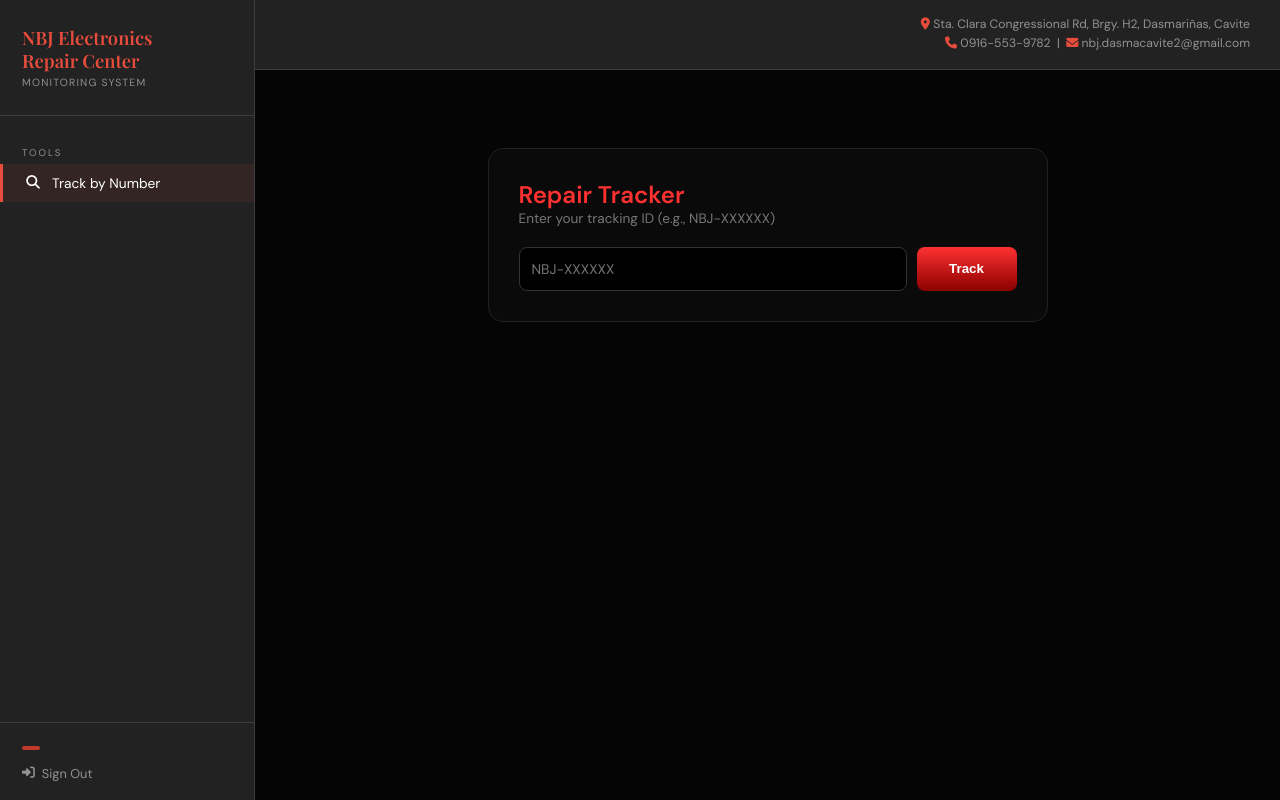
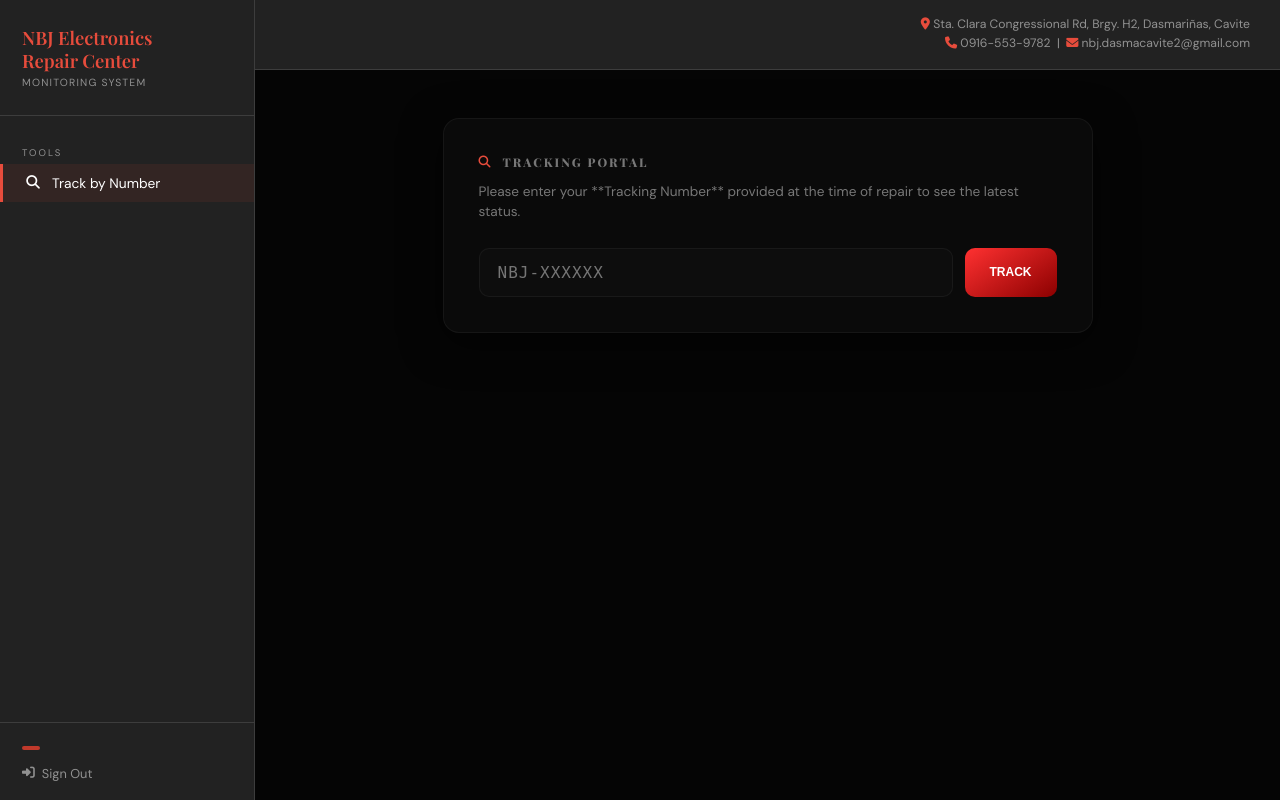
Before and after one commit to shujimatsuoka28/nbj_repair_center_website, a Flask app: page /track in a window 1280 px wide. Run offline with Flask 3, Linux system fonts and the light colour scheme.

Commit message:
Update track.html

```diff
--- a/nbj_repair_system/nbj_repair/templates/track.html
+++ b/nbj_repair_system/nbj_repair/templates/track.html
@@ -3,77 +3,297 @@
 {% block title %}Track Repair — NBJ{% endblock %}
 
 {% block content %}
+
 <style>
-    body { background-color: #050505 !important; color: #fff; }
-    .track-card { background: #0a0a0a; border: 1px solid #222; border-radius: 15px; padding: 30px; margin-top: 30px; }
-    .btn-red { background: linear-gradient(to bottom, #ff3131, #8b0000); color: white; border: none; padding: 12px 20px; border-radius: 8px; cursor: pointer; font-weight: bold; width: 100px; }
-    .progress-wrap { display: flex; justify-content: space-between; margin: 30px 0; }
-    .step { flex: 1; text-align: center; border-top: 4px solid #1a1a1a; padding-top: 10px; font-size: 0.6rem; color: #555; text-transform: uppercase; }
-    .step.active { border-top-color: #ff3131; color: #fff; font-weight: bold; }
-    input { background: #000; border: 1px solid #333; color: #fff; padding: 12px; border-radius: 8px; flex: 1; }
+
+    :root {
+
+        --bg-super-dark: #050505;
+
+        --card-bg: #0a0a0a;
+
+        --accent-red: #ff3131;
+
+        --accent-gradient: linear-gradient(145deg, #ff3131, #8b0000);
+
+        --text-bright: #ffffff;
+
+        --text-dim: #777777;
+
+        --border-thin: rgba(255, 255, 255, 0.05);
+
+        --input-bg: #0d0d0d;
+
+    }
+
+
+
+    body, .main { background-color: var(--bg-super-dark) !important; }
+
+
+
+    .track-container { max-width: 650px; margin: 0 auto; padding-top: 20px; }
+
+
+
+    /* Search Card */
+
+    .card { background: var(--card-bg); border: 1px solid var(--border-thin); border-radius: 16px; padding: 35px; margin-bottom: 25px; box-shadow: 0 10px 40px rgba(0, 0, 0, 0.6); }
+
+    .card-title { font-size: 0.75rem; font-weight: 800; text-transform: uppercase; letter-spacing: 2px; color: var(--text-dim); margin-bottom: 12px; display: flex; align-items: center; gap: 10px; }
+
+    .card-subtitle { font-size: 0.85rem; color: var(--text-dim); margin-bottom: 25px; line-height: 1.5; }
+
+
+
+    /* Input Styling */
+
+    .search-flex { display: flex; gap: 12px; }
+
+    input[type="text"] { flex: 1; background: var(--input-bg); border: 1px solid var(--border-thin); border-radius: 10px; padding: 14px 18px; color: var(--text-bright); font-family: monospace; font-size: 1rem; letter-spacing: 1px; transition: 0.3s; }
+
+    input[type="text"]:focus { outline: none; border-color: var(--accent-red); box-shadow: 0 0 15px rgba(255, 49, 49, 0.1); }
+
+
+
+    .btn-track { background: var(--accent-gradient); color: #fff; border: none; padding: 0 25px; border-radius: 10px; font-weight: 800; text-transform: uppercase; font-size: 0.75rem; cursor: pointer; transition: 0.3s; }
+
+    .btn-track:hover { transform: translateY(-2px); box-shadow: 0 8px 20px rgba(255, 49, 49, 0.3); }
+
+
+
+    /* Status Progress Bar */
+
+    .progress-container { margin: 35px 0; overflow-x: hidden; }
+
+    .progress-track { display: flex; justify-content: space-between; position: relative; }
+
+    .status-step { flex: 1; text-align: center; position: relative; z-index: 1; }
+
+    .step-line { height: 4px; background: #1a1a1a; border-radius: 2px; margin-bottom: 10px; transition: 0.4s; }
+
+    .step-line.active { background: var(--accent-red); box-shadow: 0 0 10px rgba(255, 49, 49, 0.4); }
+
+    .step-label { font-size: 0.52rem; font-weight: 800; text-transform: uppercase; letter-spacing: 0.5px; color: var(--text-dim); transition: 0.3s; }
+
+    .step-label.active { color: var(--text-bright); }
+
+
+
+    /* Result Details */
+
+    .result-grid { display: grid; grid-template-columns: 1fr 1fr; gap: 20px; padding-top: 25px; border-top: 1px solid var(--border-thin); }
+
+    .data-point .label { font-size: 0.6rem; font-weight: 700; text-transform: uppercase; color: var(--text-dim); margin-bottom: 4px; }
+
+    .data-point .value { font-size: 0.95rem; color: var(--text-bright); font-weight: 500; }
+
+
+
+    .notes-box { margin-top: 25px; padding: 18px; background: rgba(255, 255, 255, 0.02); border-radius: 12px; font-size: 0.88rem; color: #d1d1d1; line-height: 1.6; border-left: 3px solid var(--accent-red); }
+
+
+
+    .alert-error { background: rgba(255, 49, 49, 0.1); border: 1px solid rgba(255, 49, 49, 0.2); color: #ff8080; padding: 15px; border-radius: 10px; font-size: 0.85rem; margin-bottom: 20px; display: flex; align-items: center; gap: 10px; }
+
+
+
+    @media (max-width: 500px) {
+
+        .step-label { display: none; }
+
+        .step-label.active { display: block; font-size: 0.6rem; margin-top: 5px; }
+
+        .result-grid { grid-template-columns: 1fr; }
+
+    }
+
 </style>
 
-<div class="container" style="max-width: 600px; margin: auto; padding: 20px;">
-    <div class="track-card">
-        <h2 style="color: #ff3131;">Repair Tracker</h2>
-        <p style="color: #777; font-size: 0.85rem; margin-bottom: 20px;">Enter your tracking ID (e.g., NBJ-XXXXXX)</p>
 
-        <form method="POST" action="{{ url_for('track') }}">
-            <div style="display: flex; gap: 10px;">
-                <input type="text" name="tracking_number" placeholder="NBJ-XXXXXX" value="{{ tracking_number or '' }}" required>
-                <button type="submit" class="btn-red">Track</button>
+
+<div class="track-container">
+
+    <div class="card">
+
+        <div class="card-title"><i class="fas fa-search"></i> Tracking Portal</div>
+
+        <p class="card-subtitle">
+
+            Please enter your **Tracking Number** provided at the time of repair to see the latest status.
+
+        </p>
+
+
+
+        <form method="POST">
+
+            <div class="search-flex">
+
+                <input type="text" name="tracking_number" placeholder="NBJ-XXXXXX" value="{{ tracking_number or '' }}" required autocomplete="off">
+
+                <button type="submit" class="btn-track">Track</button>
+
             </div>
+
         </form>
+
     </div>
 
+
+
     {% if error %}
-    <div style="background: rgba(255, 49, 49, 0.1); color: #ff8080; padding: 15px; border-radius: 10px; margin-top: 20px; text-align: center; border: 1px solid #ff3131;">
-        {{ error }}
+
+    <div class="alert-error">
+
+        <i class="fas fa-exclamation-triangle"></i> {{ error }}
+
     </div>
+
     {% endif %}
 
+
+
     {% if repair %}
-    <div class="track-card" style="border-top: 4px solid #ff3131;">
-        <div style="display: flex; justify-content: space-between; align-items: center; margin-bottom: 20px;">
-            <h3 style="color: #ff3131; font-family: monospace; margin: 0;">{{ repair['tracking_number'] }}</h3>
-            <span style="background: #ff3131; padding: 4px 12px; border-radius: 20px; font-size: 0.7rem; font-weight: bold;">{{ repair['status'] }}</span>
+
+    <div class="card" style="border-color: rgba(255, 49, 49, 0.2); animation: fadeIn 0.5s ease-out;">
+
+        <div style="display: flex; justify-content: space-between; align-items: center; margin-bottom: 30px;">
+
+            <div>
+
+                <div style="font-size: 0.6rem; color: var(--text-dim); text-transform: uppercase; margin-bottom: 4px; letter-spacing: 1px;">Tracking ID</div>
+
+                <div style="font-family: monospace; font-size: 1.4rem; font-weight: 800; color: var(--accent-red);">
+
+                    {{ repair['tracking_number'] }}
+
+                </div>
+
+            </div>
+
+            {% set s = repair['status'] %}
+
+            <span class="badge badge-{{ s.lower().replace(' ','') }}" style="padding: 8px 16px;">
+
+                {{ s }}
+
+            </span>
+
         </div>
 
+
+
         {% set statuses = ['Received','Diagnosing','Repairing','Waiting for Parts','Completed','Released'] %}
+
         {% set current_idx = statuses.index(repair['status']) if repair['status'] in statuses else 0 %}
 
-        <div class="progress-wrap">
-            {% for st in statuses %}
-            <div class="step {% if loop.index0 <= current_idx %}active{% endif %}">{{ st }}</div>
-            {% endfor %}
+
+
+        <div class="progress-container">
+
+            <div class="progress-track">
+
+                {% for st in statuses %}
+
+                {% set idx = loop.index0 %}
+
+                <div class="status-step">
+
+                    <div class="step-line {% if idx <= current_idx %}active{% endif %}"></div>
+
+                    <div class="step-label {% if idx <= current_idx %}active{% endif %}">{{ st }}</div>
+
+                </div>
+
+                {% endfor %}
+
+            </div>
+
         </div>
 
-        <div style="display: grid; grid-template-columns: 1fr 1fr; gap: 20px; border-top: 1px solid #222; padding-top: 20px;">
-            <div>
-                <small style="color: #777; display: block; margin-bottom: 5px;">CUSTOMER</small>
-                <span>{{ repair['customer_name'] }}</span>
+
+
+        <div class="result-grid">
+
+            <div class="data-point">
+
+                <div class="label">Customer Name</div>
+
+                <div class="value">{{ repair['customer_name'] }}</div>
+
             </div>
-            <div>
-                <small style="color: #777; display: block; margin-bottom: 5px;">DEVICE</small>
-                <span>{{ repair['item_name'] }} ({{ repair['item_brand'] }})</span>
+
+            <div class="data-point">
+
+                <div class="label">Device Info</div>
+
+                <div class="value">{{ repair['item_name'] }} {% if repair['item_brand'] %}<span style="color: var(--text-dim);">({{ repair['item_brand'] }})</span>{% endif %}</div>
+
             </div>
-            <div>
-                <small style="color: #777; display: block; margin-bottom: 5px;">RECEIVED</small>
-                <span>{{ repair['date_received'] }}</span>
+
+            <div class="data-point">
+
+                <div class="label">Date Logged</div>
+
+                <div class="value">{{ repair['date_received'] }}</div>
+
             </div>
-            <div>
-                <small style="color: #777; display: block; margin-bottom: 5px;">EST. COMPLETION</small>
-                <span style="color: #f4d03f;">{{ repair['estimated_completion'] or 'Pending' }}</span>
+
+            <div class="data-point">
+
+                <div class="label">Est. Completion</div>
+
+                <div class="value" style="color: {% if repair['estimated_completion'] %}#f4d03f{% else %}var(--text-dim){% endif %}">
+
+                    {{ repair['estimated_completion'] or 'Awaiting diagnosis' }}
+
+                </div>
+
             </div>
+
         </div>
 
-        {% if repair['issue_description'] %}
-        <div style="margin-top: 25px; padding: 15px; background: #050505; border-left: 3px solid #ff3131; border-radius: 4px;">
-            <small style="color: #ff3131; font-weight: bold; text-transform: uppercase;">Technician Notes:</small>
-            <p style="font-size: 0.85rem; margin-top: 5px; color: #ccc;">{{ repair['issue_description'] }}</p>
+
+
+        {% if repair['technician_notes'] %}
+
+        <div class="notes-box">
+
+            <div style="font-size: 0.6rem; text-transform: uppercase; font-weight: 800; color: var(--accent-red); margin-bottom: 8px; letter-spacing: 1px;">Service Progress Notes</div>
+
+            {{ repair['technician_notes'] }}
+
         </div>
+
         {% endif %}
+
     </div>
+
+
+
+    <div style="text-align: center; color: #444; font-size: 0.75rem; padding: 20px; letter-spacing: 0.5px;">
+
+        Need immediate help? Call us at **0916-553-9782**
+
+    </div>
+
     {% endif %}
+
 </div>
+
+
+
+<style>
+
+@keyframes fadeIn {
+
+    from { opacity: 0; transform: translateY(10px); }
+
+    to { opacity: 1; transform: translateY(0); }
+
+}
+
+</style>
+
 {% endblock %}
```
